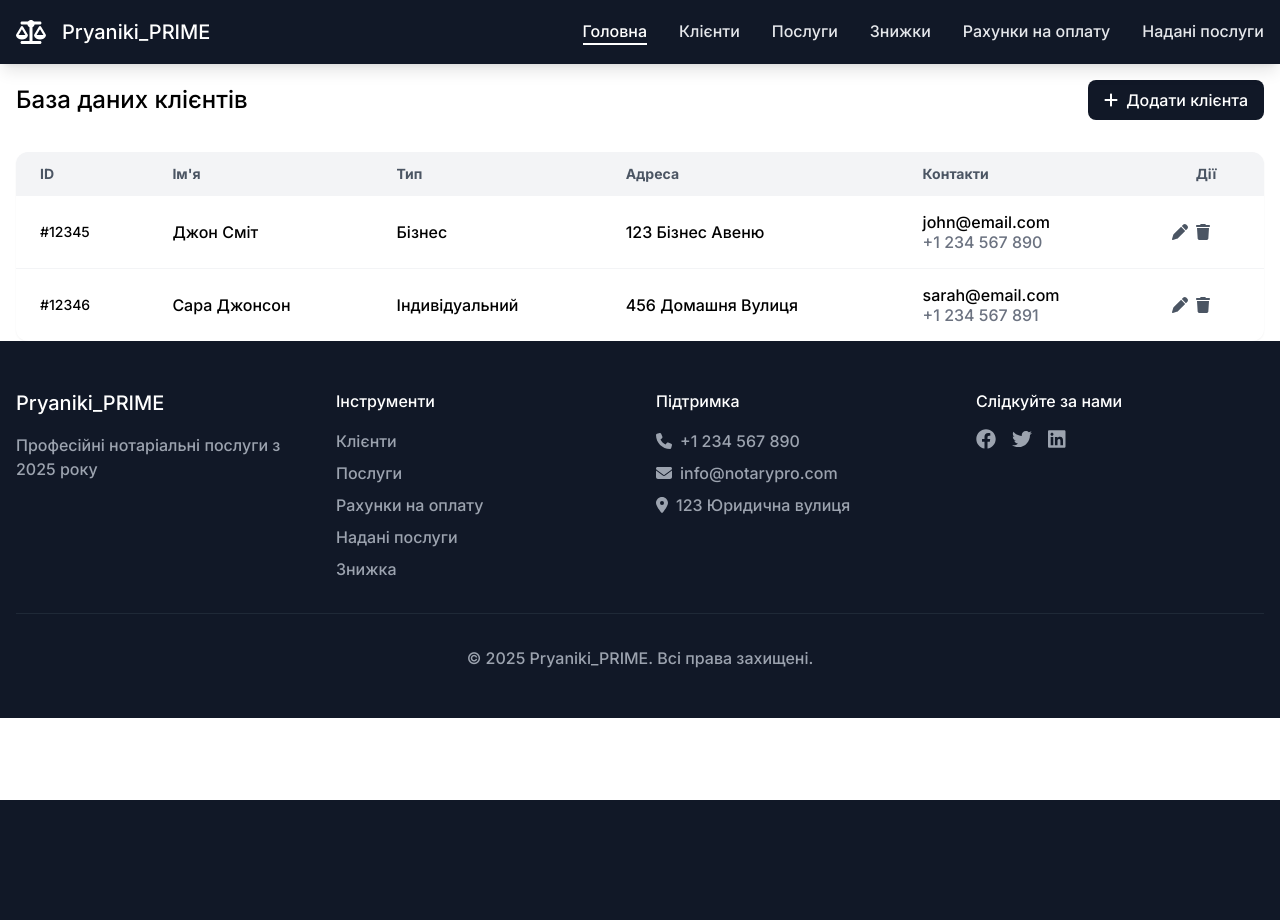
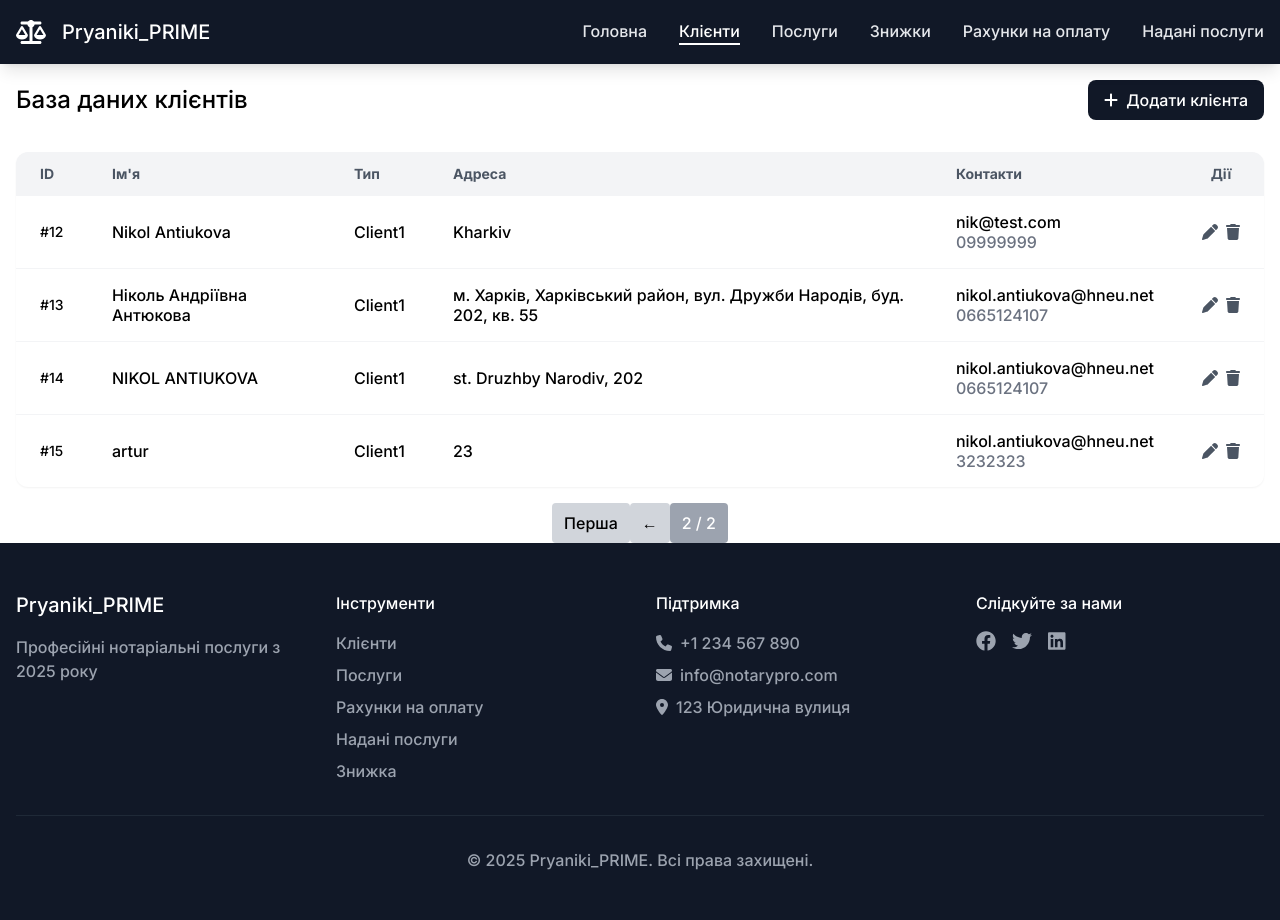
Before and after one commit to NikolMe/pryaniki, a Django app: page /clients?page=2 in a window 1280 px wide. Before the commit the page ends 800 px from the top, so only its background shows below. Run offline with Django 4.2, Linux system fonts and the light colour scheme; data comes from the database, SQL or seed files in the repository; both versions use the stored data as it was after the commit; some libraries are stand-ins or nearby versions.

Commit message:
add modal window for clients

```diff
--- a/RealAgency/urls.py
+++ b/RealAgency/urls.py
@@ -1,7 +1,8 @@
 # from django.contrib import admin
 from django.urls import path
 
-from RealAgency.views import home, clients, discounts, payments, provided_services, services
+from RealAgency.views import home, clients, discounts, payments, provided_services, services, \
+    add_or_edit_client, delete_client
 
 urlpatterns = [
     #    path('admin/', admin.site.urls),
@@ -12,4 +13,8 @@ urlpatterns = [
     path('clients', clients, name='clients'),
     path('provided_services', provided_services, name='provided_services'),
     path('services', services, name='services'),
+
+    path('add_client/', add_or_edit_client, name='add_client'),
+    path('edit_client/<int:client_id>/', add_or_edit_client, name='edit_client'),
+    path('delete_client/<int:client_id>/', delete_client, name='delete_client'),
 ]
--- a/RealAgency/views.py
+++ b/RealAgency/views.py
@@ -1,10 +1,22 @@
-from django.shortcuts import render
+from django.http import JsonResponse
+from django.shortcuts import render, redirect, get_object_or_404
+from django.core.paginator import Paginator
+
+from RealAgency.models import Client, ClientType
+
 
 def home(request):
     return render(request, 'main.html')
 
 def clients(request):
-    return render(request, 'clients/main.html')
+    client_list = Client.objects.all().order_by('id')
+    paginator = Paginator(client_list, 10)
+
+    client_types = ClientType.objects.all()
+
+    page_number = request.GET.get('page')
+    page_obj = paginator.get_page(page_number)
+    return render(request, 'clients/main.html', {'page_obj': page_obj, 'client_types': client_types })
 
 def discounts(request):
     return render(request, 'discounts/main.html')
@@ -17,3 +29,44 @@ def provided_services(request):
 
 def services(request):
     return render(request, 'services/main.html')
+
+def add_or_edit_client(request, client_id=None):
+    if request.method == 'POST':
+        client_id = request.POST.get('client_id')
+        client_type = ClientType.objects.get(id=request.POST.get('client_type'))
+        name = request.POST.get('name')
+        address = request.POST.get('address')
+        phone = request.POST.get('phone')
+        email = request.POST.get('email')
+        passport_id = request.POST.get('passport_id')
+        iin = request.POST.get('iin')
+        edrpou = request.POST.get('edrpou')
+
+        if client_id:
+            client = get_object_or_404(Client, id=client_id)
+            client.client_type = client_type
+            client.name = name
+            client.address = address
+            client.phone = phone
+            client.email = email
+            client.passport_id = passport_id
+            client.iin = iin
+            client.edrpou = edrpou
+            client.save()
+        else:
+            Client.objects.create(
+                client_type=client_type,
+                name=name,
+                address=address,
+                phone=phone,
+                email=email,
+                passport_id=passport_id,
+                iin=iin,
+                edrpou=edrpou)
+
+        return redirect('clients')
+
+def delete_client(request, client_id):
+    client = get_object_or_404(Client, id=client_id)
+    client.delete()
+    return JsonResponse({"success": True})
--- a/templates/base.html
+++ b/templates/base.html
@@ -334,13 +334,13 @@
                         <span class="text-xl text-white">Pryaniki_PRIME</span>
                     </div>
                     <nav class="hidden md:flex space-x-8">
-                        <a href="{% url 'home' %}" class="text-white border-b-2 border-white cursor-pointer">Головна</a>
-                        <a href="{% url 'clients' %}" class="text-neutral-200 hover:text-white cursor-pointer">Клієнти</a>
-                        <a href="{% url 'services' %}" class="text-neutral-200 hover:text-white cursor-pointer">Послуги</a>
-                        <a href="{% url 'discounts' %}" class="text-neutral-200 hover:text-white cursor-pointer">Знижки</a>
-                        <a href="{% url 'payments' %}" class="text-neutral-200 hover:text-white cursor-pointer">Рахунки на оплату</a>
-                        <a href="{% url 'provided_services' %}" class="text-neutral-200 hover:text-white cursor-pointer">Надані послуги</a>
-                    </nav>
+    <a href="{% url 'home' %}" class="cursor-pointer {% if request.path == '/' %}text-white border-b-2 border-white{% else %}text-neutral-200 hover:text-white{% endif %}">Головна</a>
+    <a href="{% url 'clients' %}" class="cursor-pointer {% if request.path == '/clients' %}text-white border-b-2 border-white{% else %}text-neutral-200 hover:text-white{% endif %}">Клієнти</a>
+    <a href="{% url 'services' %}" class="cursor-pointer {% if request.path == '/services' %}text-white border-b-2 border-white{% else %}text-neutral-200 hover:text-white{% endif %}">Послуги</a>
+    <a href="{% url 'discounts' %}" class="cursor-pointer {% if request.path == '/discounts' %}text-white border-b-2 border-white{% else %}text-neutral-200 hover:text-white{% endif %}">Знижки</a>
+    <a href="{% url 'payments' %}" class="cursor-pointer {% if request.path == '/payments' %}text-white border-b-2 border-white{% else %}text-neutral-200 hover:text-white{% endif %}">Рахунки на оплату</a>
+    <a href="{% url 'provided_services' %}" class="cursor-pointer {% if request.path == '/provided_services' %}text-white border-b-2 border-white{% else %}text-neutral-200 hover:text-white{% endif %}">Надані послуги</a>
+</nav>
                 </div>
             </div>
         </header>
--- a/templates/clients/main.html
+++ b/templates/clients/main.html
@@ -7,7 +7,7 @@
             <div class="container mx-auto px-4">
                 <div class="flex justify-between items-center mb-8">
                     <h1 class="text-2xl">База даних клієнтів</h1>
-                    <button class="bg-neutral-900 text-white px-4 py-2 rounded-lg hover:bg-neutral-800">
+                    <button id="open-modal" class="bg-neutral-900 text-white px-4 py-2 rounded-lg hover:bg-neutral-800">
                         <i class="fa-solid fa-plus mr-2"></i>Додати клієнта
                     </button>
                 </div>
@@ -24,53 +24,98 @@
                             </tr>
                         </thead>
                         <tbody class="divide-y divide-neutral-100">
+                            {% for client in page_obj %}
                 <tr class="hover:bg-neutral-50">
-                                <td class="px-6 py-4 text-sm">#12345</td>
+                    <td class="px-6 py-4 text-sm">#{{ client.id }}</td>
+                    <td class="px-6 py-4">{{ client.name }}</td>
+                    <td class="px-6 py-4">{{ client.client_type.name }}</td> <!-- Assuming FK relation -->
+                    <td class="px-6 py-4">{{ client.address }}</td>
                     <td class="px-6 py-4">
-                                    <div class="flex items-center">
-                                        <span>Джон Сміт</span>
-                                    </div>
-                                </td>
-                                <td class="px-6 py-4">Бізнес</td>
-                                <td class="px-6 py-4">123 Бізнес Авеню</td>
-                                <td class="px-6 py-4">
-                                    <div>john@email.com</div>
-                                    <div class="text-neutral-500">+1 234 567 890</div>
+                        <div>{{ client.email }}</div>
+                        <div class="text-neutral-500">{{ client.phone }}</div>
                     </td>
                     <td class="px-6 py-4">
                         <div class="flex space-x-2">
-                                        <button class="text-neutral-600 hover:text-neutral-900"><i
-                                                class="fa-solid fa-pen"></i></button>
-                                        <button class="text-neutral-600 hover:text-neutral-900"><i
-                                                class="fa-solid fa-trash"></i></button>
+                            <button class="edit-client text-neutral-600 hover:text-neutral-900"
+                        data-id="{{ client.id }}"
+                        data-name="{{ client.name }}"
+                        data-type="{{ client.client_type.id }}"
+                        data-address="{{ client.address }}"
+                        data-phone="{{ client.phone }}"
+                        data-email="{{ client.email }}"
+                        data-passporst_id="{{ client.passport_id }}"
+                        data-iin="{{ client.iin }}"
+                        data-edrpou="{{ client.edrpou }}">
+                        <i class="fa-solid fa-pen"></i>
+                    </button>
+
+                    <!-- Delete Button -->
+                    <button id="delete-client" class="delete-client text-neutral-600 hover:text-neutral-900" data-id="{{ client.id }}">
+                        <i class="fa-solid fa-trash"></i>
+                    </button>
                         </div>
                     </td>
                 </tr>
-                            <tr class="hover:bg-neutral-50">
-                                <td class="px-6 py-4 text-sm">#12346</td>
-                                <td class="px-6 py-4">
-                                    <div class="flex items-center">
-                                        <span>Сара Джонсон</span>
-                                    </div>
-                                </td>
-                                <td class="px-6 py-4">Індивідуальний</td>
-                                <td class="px-6 py-4">456 Домашня Вулиця</td>
-                                <td class="px-6 py-4">
-                                    <div>sarah@email.com</div>
-                                    <div class="text-neutral-500">+1 234 567 891</div>
-                                </td>
-                                <td class="px-6 py-4">
-                                    <div class="flex space-x-2">
-                                        <button class="text-neutral-600 hover:text-neutral-900"><i
-                                                class="fa-solid fa-pen"></i></button>
-                                        <button class="text-neutral-600 hover:text-neutral-900"><i
-                                                class="fa-solid fa-trash"></i></button>
-                                    </div>
-                                </td>
-                            </tr>
+            {% endfor %}
                         </tbody>
                     </table>
                 </div>
             </div>
+
+    <div class="mt-4 flex justify-center">
+        {% if page_obj.has_previous %}
+            <a href="?page=1" class="px-3 py-2 bg-gray-300 rounded">Перша</a>
+            <a href="?page={{ page_obj.previous_page_number }}" class="px-3 py-2 bg-gray-300 rounded">←</a>
+        {% endif %}
+
+        <span class="px-3 py-2 bg-gray-400 text-white rounded">{{ page_obj.number }} / {{ page_obj.paginator.num_pages }}</span>
+
+        {% if page_obj.has_next %}
+            <a href="?page={{ page_obj.next_page_number }}" class="px-3 py-2 bg-gray-300 rounded">→</a>
+            <a href="?page={{ page_obj.paginator.num_pages }}" class="px-3 py-2 bg-gray-300 rounded">Остання</a>
+        {% endif %}
+    </div>
     </main>
+
+    <div id="delete-modal-overlay" class="hidden fixed inset-0 bg-gray-600 bg-opacity-50 flex justify-center items-center">
+        <div class="bg-white p-6 rounded-lg w-96">
+            <h3 class="text-lg font-semibold text-neutral-800">Ви впевнені, що хочете видалити цього клієнта?</h3>
+            <div class="flex justify-end space-x-4 pt-4">
+                <button id="cancel-delete" class="px-4 py-2 border border-neutral-300 rounded-lg hover:bg-neutral-50">Скасувати</button>
+                <button id="confirm-delete" class="px-4 py-2 bg-neutral-900 text-white rounded-lg hover:bg-neutral-800">Видалити</button>
+            </div>
+        </div>
+    </div>
+
+    {% include "clients/modal_client.html" %}
+    <script>
+document.addEventListener('DOMContentLoaded', function () {
+    const modalOverlay = document.getElementById('modal-overlay');
+    const openModalBtn = document.getElementById('open-modal');
+    const closeModalBtn = document.getElementById('close-modal');
+    const clientForm = document.getElementById('client-form');
+
+    document.querySelectorAll('.edit-client').forEach(button => {
+        button.addEventListener('click', function () {
+            document.getElementById('clientId').value = this.dataset.id;
+            document.getElementById('clientName').value = this.dataset.name;
+            document.getElementById('clientType').value = this.dataset.type;
+            document.getElementById('clientAddress').value = this.dataset.address;
+            document.getElementById('clientPhone').value = this.dataset.phone;
+            document.getElementById('clientEmail').value = this.dataset.email;
+            document.getElementById('clientPassportId').value = this.dataset.passport_id;
+            document.getElementById('clientIin').value = this.dataset.iin;
+            document.getElementById('clientEdrpou').value = this.dataset.edrpou;
+
+            clientForm.action = `/edit_client/${this.dataset.id}/`;
+            modalOverlay.classList.remove('hidden');
+        });
+    });
+
+    openModalBtn.addEventListener('click', function () {
+        modalOverlay.classList.remove('hidden');
+    });
+});
+</script>
+
 {% endblock %}
--- /dev/null
+++ b/templates/clients/modal_client.html
@@ -0,0 +1,77 @@
+<div id="modal-overlay" class="fixed inset-0 bg-gray-600 bg-opacity-50 z-50 hidden">
+    <div class="flex justify-center items-center h-full">
+        <div id="modal-content" class="bg-white p-6 rounded-lg shadow-xl max-w-md w-full">
+            <button id="close-modal" class="absolute top-2 right-2 text-neutral-600">
+                <i class="fa-solid fa-xmark"></i>
+            </button>
+            <form id="client-form" class="space-y-4" method="post" action="{% url 'add_client' %}">
+                {% csrf_token %}
+                <input type="hidden" id="clientId" name="client_id">
+
+                <div class="grid grid-cols-1 md:grid-cols-2 gap-4">
+                    <div class="space-y-2">
+                        <label class="block text-sm text-neutral-600">Тип Клієнта</label>
+                        <select id="clientType" name="client_type"
+                            class="w-full px-3 py-2 border border-neutral-300 rounded-lg focus:ring-2 focus:ring-neutral-400">
+                            {% for client_type in client_types %}
+                                <option value="{{ client_type.id }}">{{ client_type.name }}</option>
+                            {% endfor %}
+                        </select>
+                    </div>
+                    <div class="space-y-2">
+                        <label class="block text-sm text-neutral-600">Ім'я</label>
+                        <input type="text" id="clientName" name="name"
+                            class="w-full px-3 py-2 border border-neutral-300 rounded-lg focus:ring-2 focus:ring-neutral-400"
+                            placeholder="Введіть Ім'я">
+                    </div>
+                    <div class="space-y-2">
+                        <label class="block text-sm text-neutral-600">Адреса</label>
+                        <input type="text" id="clientAddress" name="address"
+                            class="w-full px-3 py-2 border border-neutral-300 rounded-lg focus:ring-2 focus:ring-neutral-400"
+                            placeholder="Введіть Адресу">
+                    </div>
+                    <div class="space-y-2">
+                        <label class="block text-sm text-neutral-600">Телефон</label>
+                        <input type="tel" id="clientPhone" name="phone"
+                            class="w-full px-3 py-2 border border-neutral-300 rounded-lg focus:ring-2 focus:ring-neutral-400"
+                            placeholder="Введіть Телефон">
+                    </div>
+                    <div class="space-y-2">
+                        <label class="block text-sm text-neutral-600">Електронна Пошта</label>
+                        <input type="email" id="clientEmail" name="email"
+                            class="w-full px-3 py-2 border border-neutral-300 rounded-lg focus:ring-2 focus:ring-neutral-400"
+                            placeholder="Введіть Електронну Пошту">
+                    </div>
+                    <div class="space-y-2">
+                        <label class="block text-sm text-neutral-600">ID Паспорта</label>
+                        <input id="clientPassportId" name="passportId"
+                            class="w-full px-3 py-2 border border-neutral-300 rounded-lg focus:ring-2 focus:ring-neutral-400"
+                            placeholder="Введіть ID Паспорта">
+                    </div>
+                    <div class="space-y-2">
+                        <label class="block text-sm text-neutral-600">ІПН</label>
+                        <input id="clientIin" name="iin"
+                            class="w-full px-3 py-2 border border-neutral-300 rounded-lg focus:ring-2 focus:ring-neutral-400"
+                            placeholder="Введіть ІПН">
+                    </div>
+                    <div class="space-y-2">
+                        <label class="block text-sm text-neutral-600">ЄДРПОУ</label>
+                        <input id="clientEdrpou" name="edrpou"
+                            class="w-full px-3 py-2 border border-neutral-300 rounded-lg focus:ring-2 focus:ring-neutral-400"
+                            placeholder="Введіть ЄДРПОУ">
+                    </div>
+
+                </div>
+                <div class="flex justify-end space-x-4 pt-6">
+                    <button type="button" id="close-modal"
+                        class="px-4 py-2 border border-neutral-300 rounded-lg hover:bg-neutral-50">
+                        Скасувати
+                    </button>
+                    <button type="submit" id="save-client" class="px-4 py-2 bg-neutral-900 text-white rounded-lg hover:bg-neutral-800">
+                        Зберегти Клієнта
+                    </button>
+                </div>
+            </form>
+        </div>
+    </div>
+</div>
```
Also changed, not shown: db.sqlite3. Lines whose indentation alone changed are shown as unchanged.
